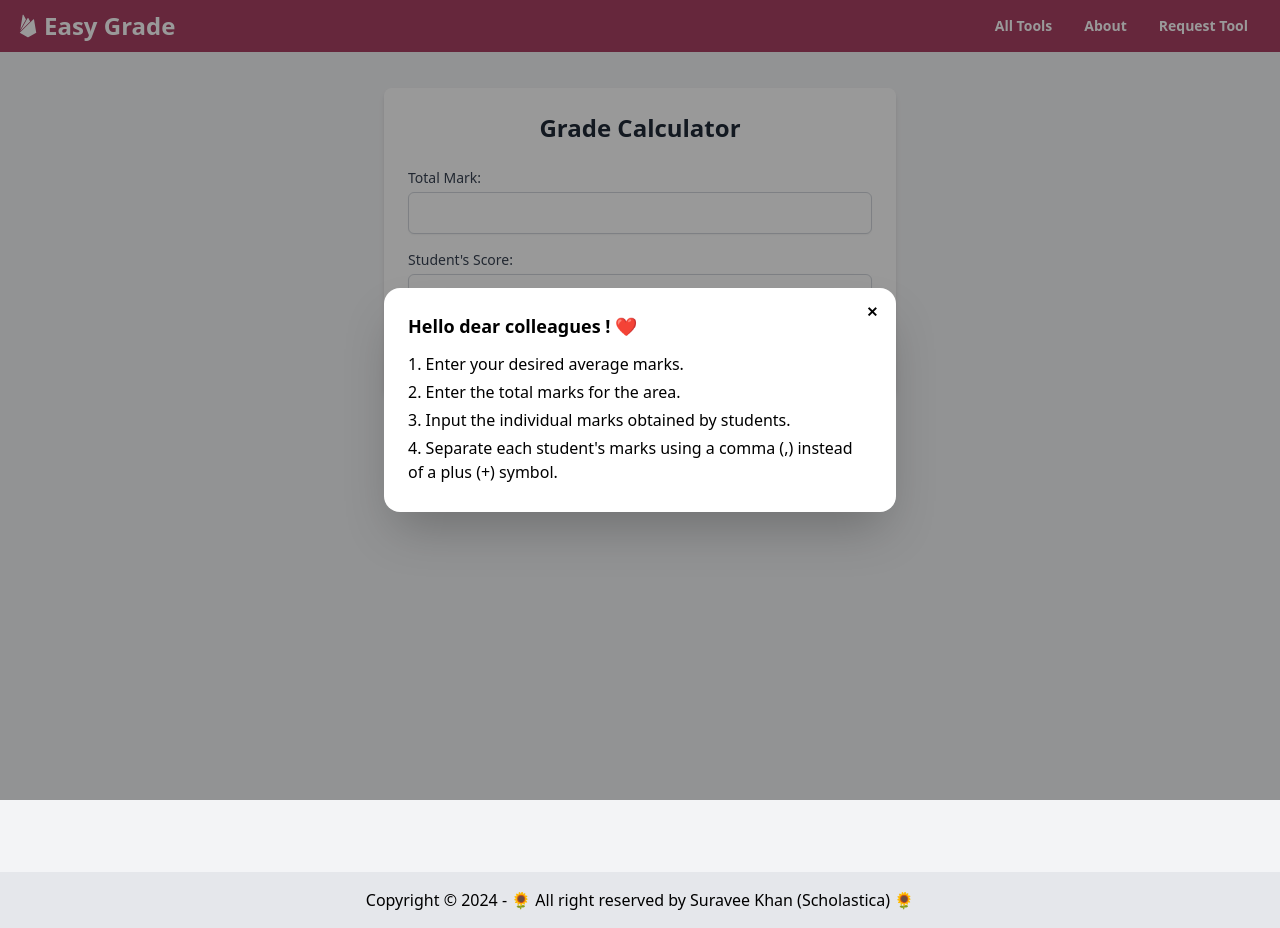
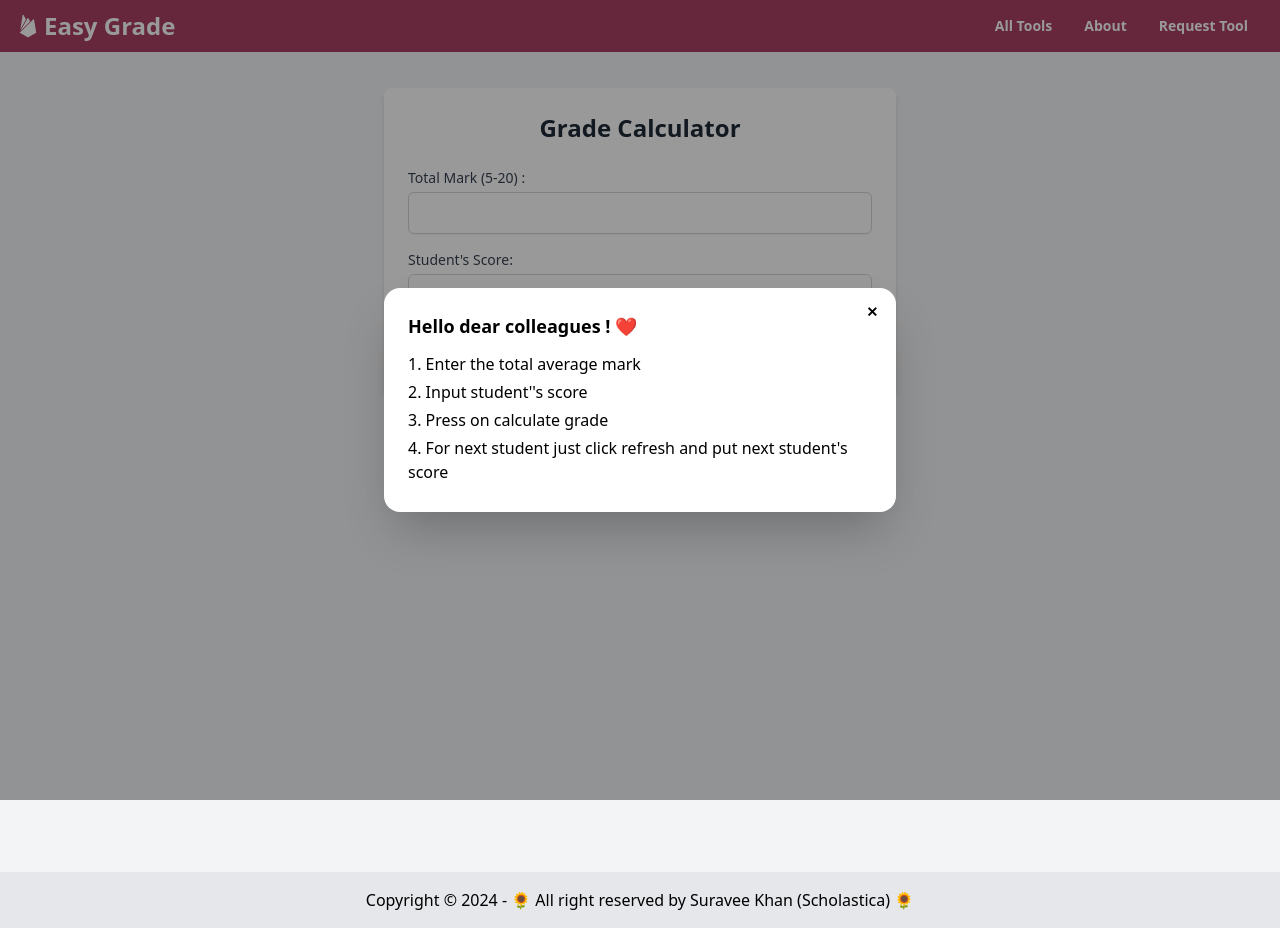
Before and after one commit to sazidhayatkhan/easy-grade, a Next.js app: page /grade-convert in a window 1280 px wide. Both pictures are taken after a click on the button "How to use". Built offline with nearby package versions, Linux system fonts and the light colour scheme.

Commit message:
changed modal

```diff
--- /dev/null
+++ b/src/components/modalTwo.tsx
@@ -0,0 +1,42 @@
+import React from "react";
+import Image from "next/image";
+type Props = {};
+
+const ModalTwo: React.FC<Props> = (props) => {
+  const openModal = () => {
+    const modal = document.getElementById("my_modal_33") as HTMLDialogElement;
+    if (modal) {
+      modal.showModal();
+    }
+  };
+
+  return (
+    <div>
+      {/* You can open the modal using document.getElementById('ID').showModal() method */}
+      <button className="bg-transparent" onClick={openModal}>
+        How to use
+      </button>
+      <dialog id="my_modal_33" className="modal">
+        <div className="modal-box bg-white">
+          <form method="dialog">
+            {/* if there is a button in form, it will close the modal */}
+            <button className="btn btn-sm btn-circle btn-ghost absolute right-2 top-2">
+              ✕
+            </button>
+          </form>
+          <h3 className="font-bold text-lg">Hello dear colleagues ! ❤</h3>
+          <div>
+            <p className="pt-3">1. Enter the total average mark</p>
+            <p className="py-1">2. Input student''s score</p>
+            <p>3. Press on calculate grade</p>
+            <p className="py-1">
+              4. For next student just click refresh and put next student's score
+            </p>
+          </div>
+        </div>
+      </dialog>
+    </div>
+  );
+};
+
+export default ModalTwo;
--- a/src/views/page-grade-convert/index.tsx
+++ b/src/views/page-grade-convert/index.tsx
@@ -1,5 +1,6 @@
 "use client";
 import Modal from "@/components/modal";
+import ModalTwo from "@/components/modalTwo";
 import { useState } from "react";
 import { MdOutlineRefresh } from "react-icons/md";
 
@@ -215,7 +216,7 @@ const Home = () => {
     htmlFor="total"
     className="block text-sm font-medium text-gray-700"
   >
-    Total Mark:
+    Total Mark (5-20) :
   </label>
   <input
     type="number"
@@ -274,7 +275,7 @@ const Home = () => {
         </div>
       </div>
       <div className="flex justify-center items-center">
-          <Modal />
+          <ModalTwo />
         </div>
     </div>
   );
```
